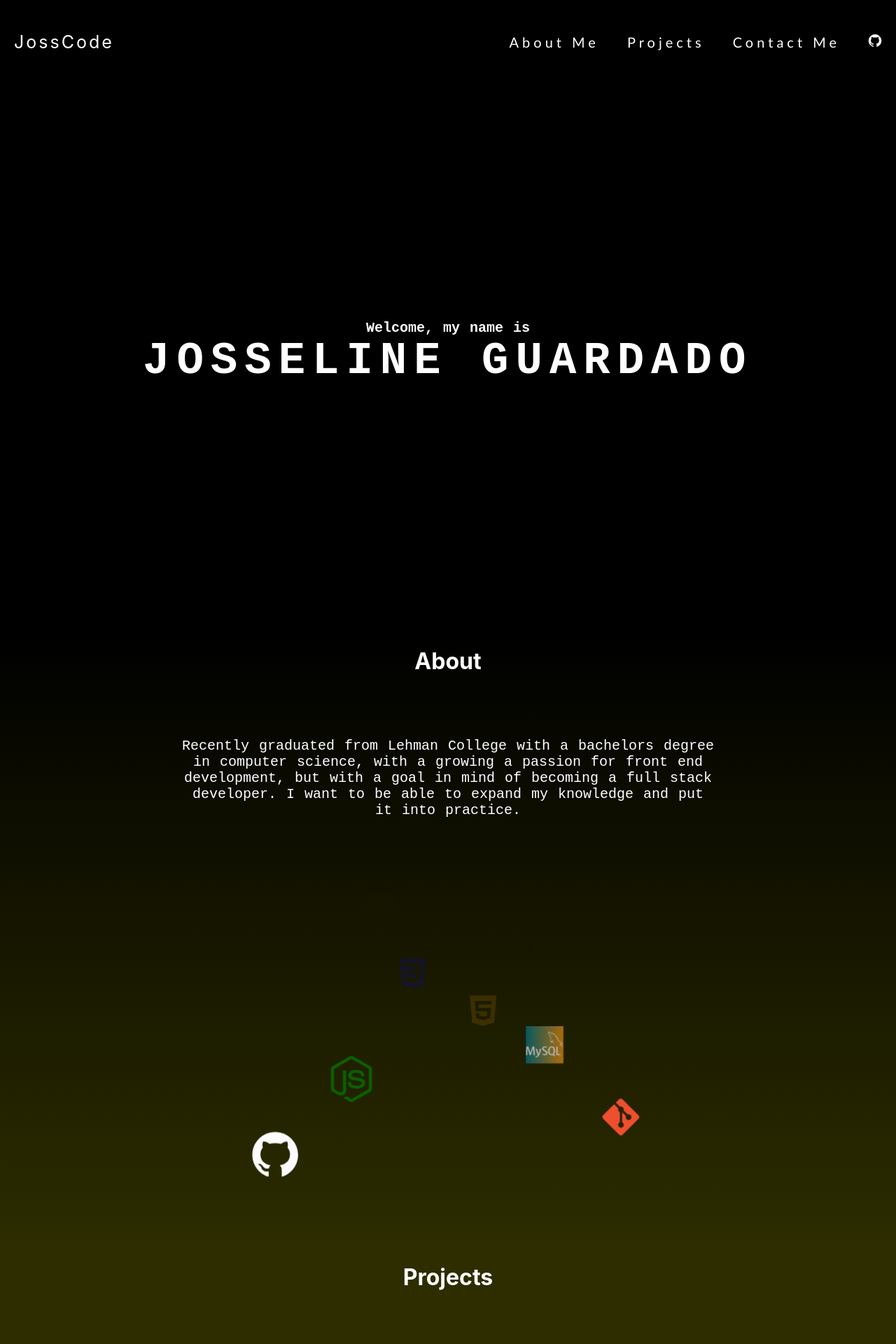
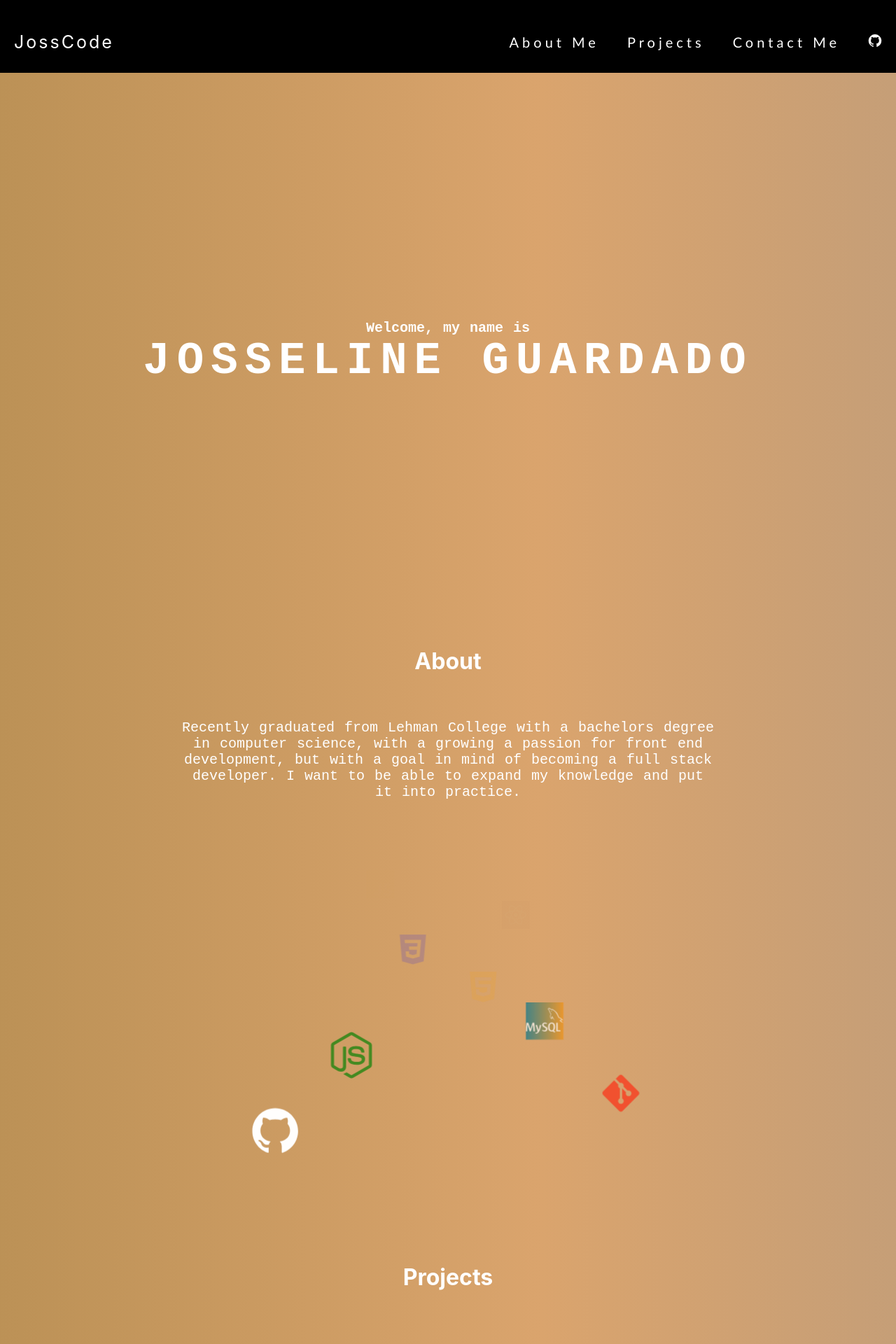
Before and after one commit to JosselineG/Portfolio, a React (Create React App) app: page / in a window 1280 px wide. Shown: the top 1920 px of the page at 70% size. Built offline with nearby package versions, Linux system fonts and the light colour scheme.

Commit message:
updated components

```diff
--- a/src/App.css
+++ b/src/App.css
@@ -1,6 +1,7 @@
 .App {
   text-align: center;
   background-color: black;
+
 }
 
 
--- a/src/Components/AboutMe/AboutMe.css
+++ b/src/Components/AboutMe/AboutMe.css
@@ -1,20 +1,22 @@
 .abt{
-background:linear-gradient(0deg,rgb(45, 45, 0), black);
+    background: linear-gradient(90deg, #766621,#daa46d,#7388a0 );
+    animation: LinearGradient 5s ease-in-out infinite;
+    background-size: 400% 400%;
 width: 100%;
 height: 110vh;
 overflow: hidden;
 color: white;
-
+text-align: center;
 }
 
 .container{
 
-    height:100vh;
+    height:95vh;
     display: flex;
     flex-direction:column;
     justify-content: space-evenly;
     align-items: center;
-    flex-wrap: wrap;
+    flex-wrap: nowrap;
 }
 
 
@@ -30,7 +32,7 @@ color: white;
 
 .skills-Logos{
     width: 60%;
-    height: 60vh;
+    height: 65vh;
     display: flex;
     justify-content:center;
     flex-direction: column;
@@ -41,17 +43,40 @@ color: white;
 
 
 
+
 @media all and (max-width:721px) {
 
     .abt{
-        height: 100vh;
+        height: 150vh;
     }
 
     .container{
 
-        height:90vh;
+        height:130vh;
         flex-wrap: nowrap;
 
     }
 
+    .skills-Logos{
+        justify-content: flex-start;
+    }
+
+    .infoAboutMe{
+        width: 70%;
+    }
 }
+
+@keyframes LinearGradient {
+
+    100% {
+        background-position: 0% 50%;
+    }
+    50% {
+        background-position: 100% 50%;
+    }
+    0% {
+        background-position: 0% 50%;
+    }
+
+
+}
--- a/src/Components/ContactMe/ContactMe.css
+++ b/src/Components/ContactMe/ContactMe.css
@@ -1,9 +1,13 @@
 .cont{
-    background: linear-gradient(180deg,rgb(45, 45, 0), black);
+    background: linear-gradient(90deg, #766621,#daa46d,#7388a0 );
+    animation: LinearGradient 5s ease-in-out infinite;
+    background-size: 400% 400%;
+
     height: 95vh;
     width: 100%;
     overflow: hidden;
     color: white;
+
     }
 
 .fo{
@@ -127,3 +131,18 @@
 
 
 }
+
+@keyframes LinearGradient {
+
+    100% {
+        background-position: 0% 50%;
+    }
+    50% {
+        background-position: 100% 50%;
+    }
+    0% {
+        background-position: 0% 50%;
+    }
+
+
+}
--- a/src/Components/Footer/Footer.css
+++ b/src/Components/Footer/Footer.css
@@ -1,5 +1,5 @@
 .Footer{
-    background-color:rgba(0,0,0, 0.6);
+    background-color:rgba(0,0,0,1);
     min-height: auto;
     min-width: 100%;
     overflow: hidden;
--- a/src/Components/Footer/Footer.js
+++ b/src/Components/Footer/Footer.js
@@ -10,7 +10,7 @@ function Footer() {
         <footer className="Footer">
 
             <h4>
-                JosselineG. All Rights Reserved.
+                JossCode. All Rights Reserved.
             </h4>
             <Button href="https://github.com/JosselineG"><AiFillGithub style={{ color:"white", width: "40px", height: "40px" }}/></Button>
 
--- a/src/Components/Home/Home.css
+++ b/src/Components/Home/Home.css
@@ -1,5 +1,9 @@
 .hom{
-    background-color: black;
+    background: linear-gradient(90deg, #766621,#daa46d,#7388a0 );
+    animation: LinearGradient 5s ease-in-out infinite;
+    background-size: 400% 400%;
+
+
     height: 100vh;
     width: 100%;
     overflow: hidden;
@@ -51,12 +55,28 @@
 
 @media all and (max-width:721px) {
 
-
      .hom h3{
         font-size:3vw;
     }
+    .hom h1{
+        font-size:7vw;
+    }
+}
 
 
 
 
+@keyframes LinearGradient {
+
+    100% {
+        background-position: 0% 50%;
+    }
+    50% {
+        background-position: 100% 50%;
+    }
+    0% {
+        background-position: 0% 50%;
+    }
+
+
 }
--- a/src/Components/Home/Home.js
+++ b/src/Components/Home/Home.js
@@ -1,12 +1,16 @@
 import React from 'react';
 import './Home.css'
-import 'animate.css'
+
+
+
 function Home() {
 
 
 
   return (
     <div className='hom' id='/'>
+
+
 
       <div className='Heading1'>
 
@@ -16,9 +20,12 @@ function Home() {
 
       <div className='Heading2'>
 
-        <h1 class="animate__animated animate__bounceInDown" >JOSSELINE GUARDADO</h1>
+        <h1 className="animate__animated animate__bounceInDown" >JOSSELINE GUARDADO</h1>
 
       </div>
+
+
+
 
     </div>
   );
--- a/src/Components/NavBar/NavBar.css
+++ b/src/Components/NavBar/NavBar.css
@@ -1,5 +1,5 @@
 .nav {
-    background-color:  rgba(0, 0, 0, 0.4);
+    background:  rgba(0, 0, 0, 0.9);
 
     color: white;
     overflow: hidden;
@@ -93,7 +93,7 @@
 @media all and (max-width:720px) {
     .nav{
         overflow: visible;
-        height: 8.1vh;
+        height:max-content;
 
      }
 
@@ -103,6 +103,8 @@
         justify-content: flex-end;
         align-items: flex-start;
 
+        width: 100%;
+        height:max-content;
     }
 
 
@@ -118,6 +120,11 @@
 
     .navLogo{
         display: flex;
+
+
+            margin: 5px;
+            padding: 5px;
+
 
     }
 
@@ -150,10 +157,6 @@
         list-style-type: none;
 
 
-
-
-        height: 20vh;
-
         margin: 0;
         padding: 0;
     }
--- a/src/Components/NavBar/NavBar.js
+++ b/src/Components/NavBar/NavBar.js
@@ -94,17 +94,17 @@ function NavBar() {
 
                         <li>
 
-                            <Link onClick={() => setClick(false)} to="AboutMe" smooth={true} spy={true} offset={-50} duration={500}>
+                            <Link  to="AboutMe" smooth={true} spy={true} offset={-50} duration={500}>
                                 About Me
                             </Link>
                         </li>
                         <li>
-                            <Link onClick={() => setClick(false)} to="Projects" smooth={true} spy={true} offset={-55} duration={500}>
+                            <Link to="Projects" smooth={true} spy={true} offset={-55} duration={500}>
                                 Projects
                             </Link>
                         </li>
                         <li>
-                            <Link onClick={() => setClick(false)} to="ContactMe" smooth={true} spy={true} offset={-55} duration={500}>
+                            <Link  to="ContactMe" smooth={true} spy={true} offset={-55} duration={500}>
                                 Contact Me
                             </Link>
                         </li>
--- a/src/Components/Projects/Projects.css
+++ b/src/Components/Projects/Projects.css
@@ -1,5 +1,7 @@
 .prj {
-    background: rgb(45, 45, 0);
+    background: linear-gradient(90deg, #766621,#daa46d,#7388a0 );
+    animation: LinearGradient 5s ease-in-out infinite;
+    background-size: 400% 400%;
     height: 150vh;
     width: 100%;
     overflow: hidden;
@@ -106,3 +108,17 @@
     }
 
 }
+@keyframes LinearGradient {
+
+    100% {
+        background-position: 0% 50%;
+    }
+    50% {
+        background-position: 100% 50%;
+    }
+    0% {
+        background-position: 0% 50%;
+    }
+
+
+}
```
Also changed, not shown: src/App.js (+6 -5 lines).
